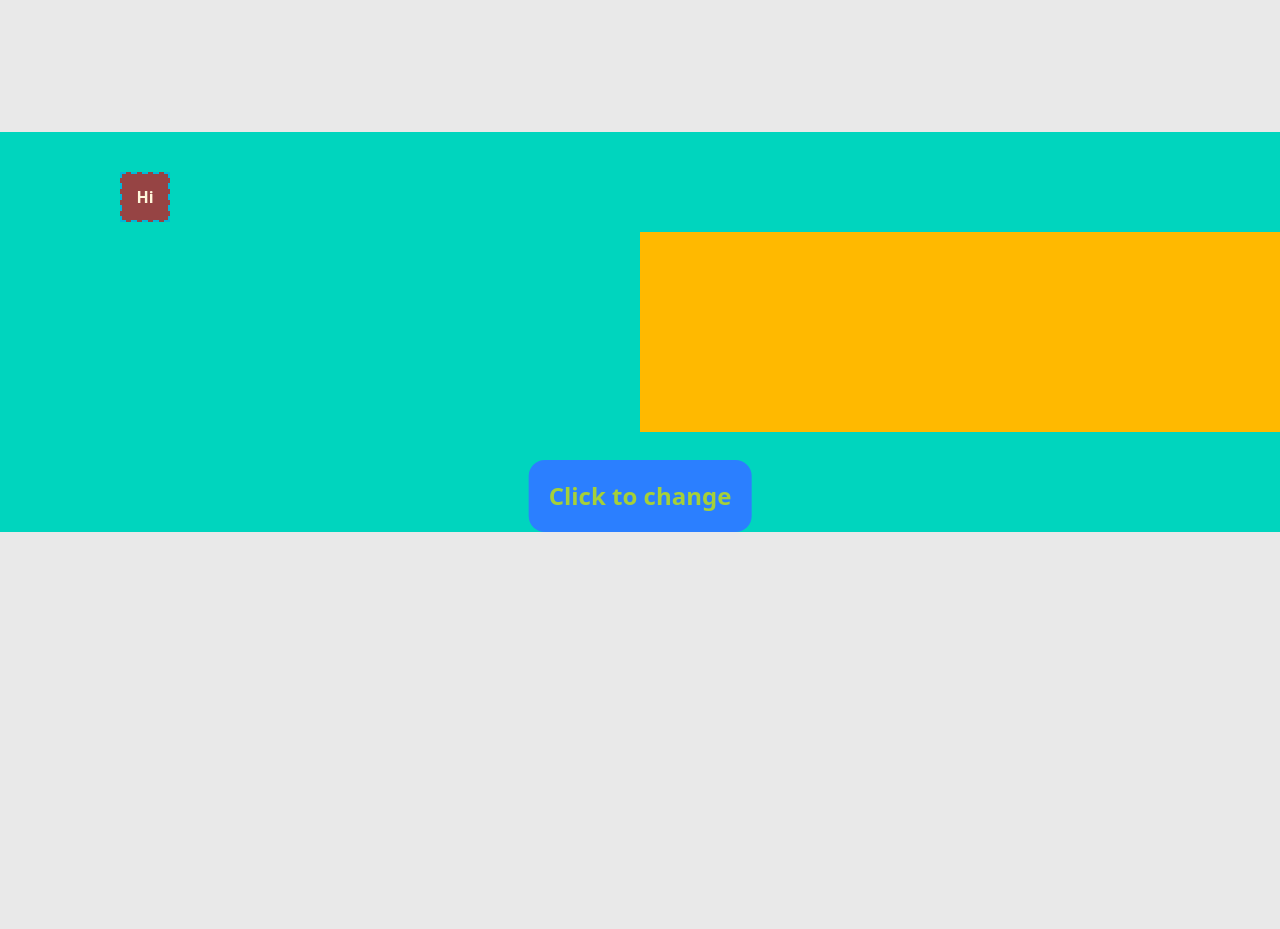
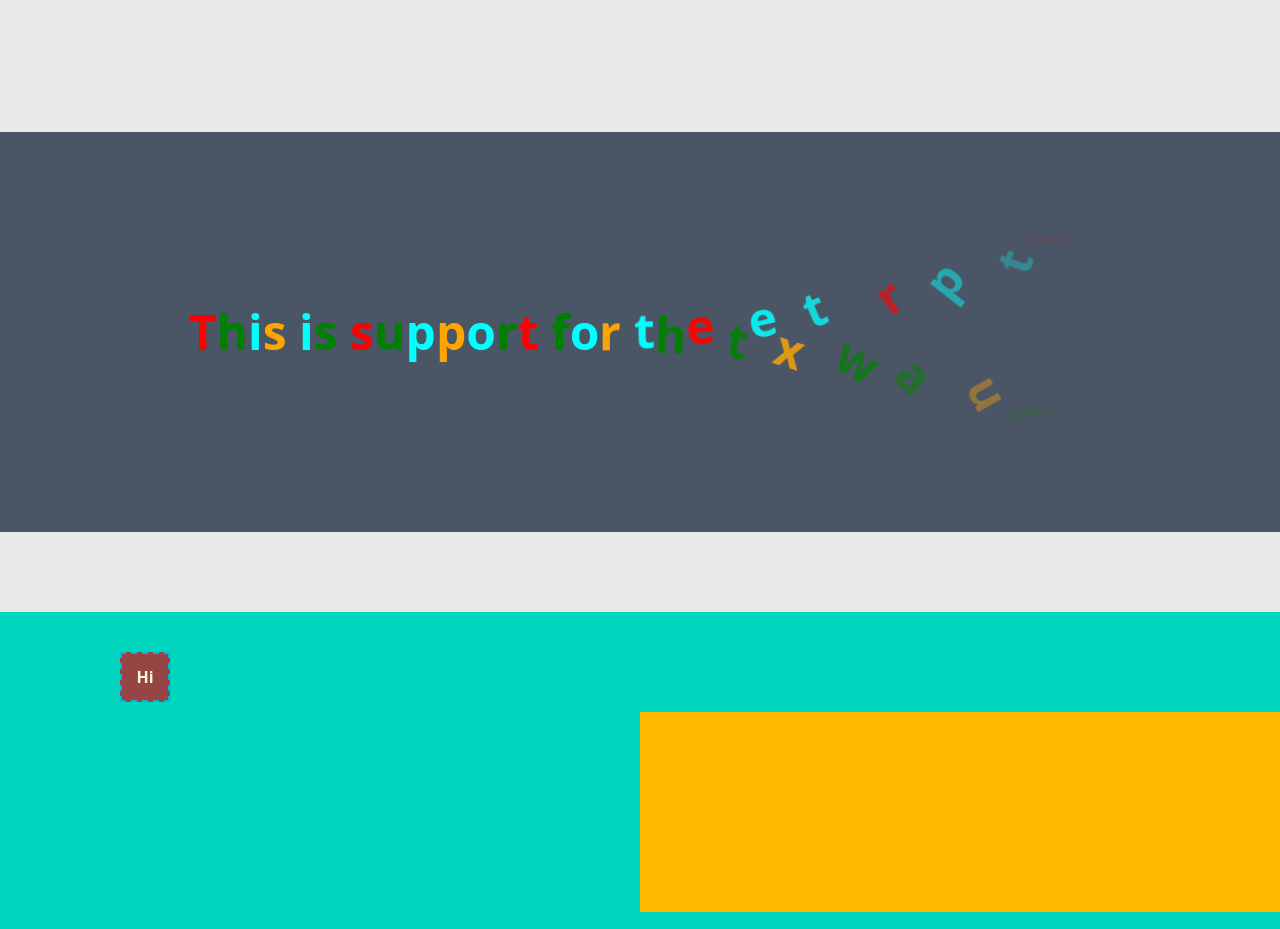
Before and after one commit to phaothu2002x/EmYeuKhoaHoc, a React (Vite) app: page / in a window 1280 px wide. Shown: the part 3160-4089 px from the top of the page. Built offline with nearby package versions, Linux system fonts and the light colour scheme.

Commit message:
textWrapUtils

```diff
--- /dev/null
+++ b/src/components/TextWarp.jsx
@@ -0,0 +1,60 @@
+import { useGSAP } from '@gsap/react';
+import gsap from 'gsap';
+import { SplitText } from 'gsap/all';
+import React, { useRef } from 'react';
+
+const TextWarp = () => {
+    const textwrapRef = useRef();
+
+    useGSAP(
+        () => {
+            const rotateText = gsap.utils.wrap(['-100', '100']);
+            const moveYstart = gsap.utils.wrap(['-100', '100']);
+            const moveY = gsap.utils.wrap([30, -30]);
+            const textColor = gsap.utils.wrapYoyo([
+                'red',
+                'green',
+                'aqua',
+                'orange',
+            ]);
+
+            gsap.set('.wrapper', { autoAlpha: 1 });
+            const splitText = SplitText.create('.splitText', {
+                type: 'chars, words',
+            });
+            const tl = gsap.timeline({ yoyo: true, repeat: -1 });
+            tl.from(splitText.chars, {
+                opacity: 0,
+                y: moveYstart,
+                rotate: rotateText,
+                stagger: {
+                    each: 0.03,
+                },
+            })
+                .to(
+                    splitText.chars,
+                    {
+                        color: textColor,
+                    },
+                    0
+                )
+                .to(splitText.words, { y: moveY });
+        },
+        { scope: textwrapRef }
+    );
+    return (
+        <main
+            ref={textwrapRef}
+            id="textwrap"
+            className="boxContent bg-gray-600 flex-center "
+        >
+            <div className="wrapper">
+                <h1 className="splitText text-5xl text-black font-bold">
+                    This is support for the text wrap utils.
+                </h1>
+            </div>
+        </main>
+    );
+};
+
+export default TextWarp;
--- a/src/pages/HomePage.jsx
+++ b/src/pages/HomePage.jsx
@@ -10,6 +10,7 @@ import HoverText from '../components/HoverText';
 import FinalProject from '../components/FinalProject';
 import TextIntro from '../components/TextIntro';
 import HermanHoper from '../components/HermanHoper';
+import TextWarp from '../components/TextWarp';
 
 const HomePage = () => {
     return (
@@ -20,11 +21,13 @@ const HomePage = () => {
             <TextAnim />
             <MaskImaged />
             <MaskedText />
+            <TextWarp />
             <FlipTechnique />
             <TimeLine />
             <HoverText />
             <FinalProject />
             <HermanHoper />
+
             <div className=" my-10 min-h-dvh bg-amber-200" />
         </main>
     );
```
